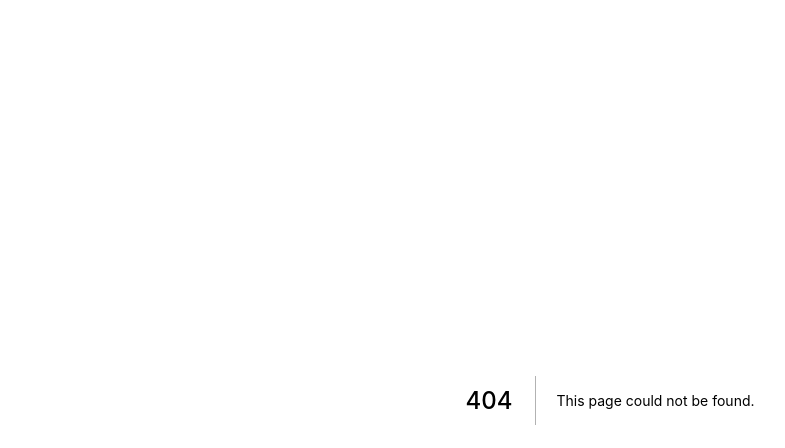
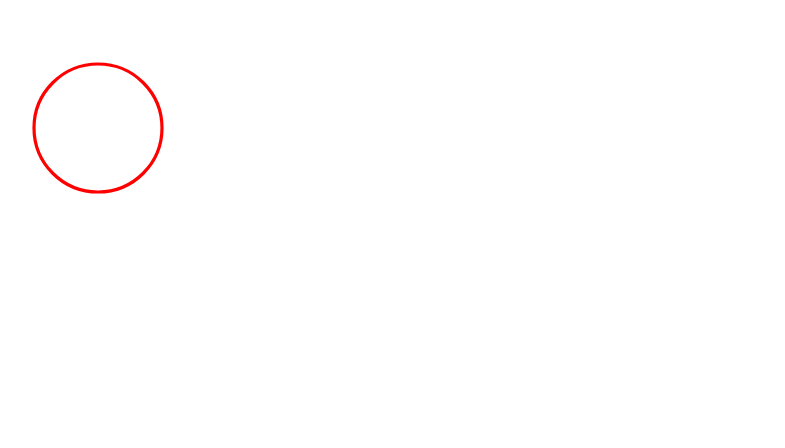
Before and after one commit to clumsycomputer/clumsy-website, a Next.js app: page /toys/loop-explorer in a window 1280 px wide. Before the commit this address had no page. Shown: the top 448 px of the page, without its empty margins (30-815 px from the left). Built offline with nearby package versions, Linux system fonts and the light colour scheme.

Commit message:
feature(LoopExplorerPage): basic graphic component

```diff
--- /dev/null
+++ b/components/pages/toys/loop-explorer/LoopExplorerPage.tsx
@@ -0,0 +1,110 @@
+import { PropsWithChildren } from "react";
+
+export interface LoopExplorerPageProps {}
+
+export function LoopExplorerPage(props: LoopExplorerPageProps) {
+  const {} = props;
+  const baseCircleEncoding: Circle = {
+    radius: 1,
+    center: [0, 0],
+  };
+  const baseCircleGeometry = baseCircleEncoding;
+  return (
+    <div>
+      <div style={{ width: 256, height: 256 }}>
+        <Graphic
+          viewAspectRatio={[1, 1]}
+          clientSpace={[
+            [-2, 2],
+            [-2, 2],
+          ]}
+        >
+          <circle
+            r={baseCircleGeometry.radius}
+            cx={baseCircleGeometry.center[0]}
+            cy={baseCircleGeometry.center[1]}
+            stroke={"red"}
+            strokeWidth={0.05}
+            fillOpacity={0}
+          />
+        </Graphic>
+      </div>
+    </div>
+  );
+}
+
+interface GraphicProps extends Pick<Required<PropsWithChildren>, "children"> {
+  viewAspectRatio: Vector2;
+  clientSpace: Space2;
+}
+
+function Graphic(props: GraphicProps) {
+  const { children, viewAspectRatio, clientSpace } = props;
+  const viewBoxRectangle = {
+    x: 0,
+    y: 0,
+    width: viewAspectRatio[0],
+    height: viewAspectRatio[1],
+  };
+  const clientRectangle = getSpaceRectangle({
+    someSpace: clientSpace,
+  });
+  return (
+    <svg
+      viewBox={getViewBox({
+        someRectangle: viewBoxRectangle,
+      })}
+    >
+      <g
+        transform={`scale(${viewBoxRectangle.width / clientRectangle.width},${
+          viewBoxRectangle.height / clientRectangle.height
+        }) translate(${viewBoxRectangle.x - clientRectangle.x}, ${
+          viewBoxRectangle.y - clientRectangle.y
+        }) scale(1,-1)`}
+      >
+        {children}
+      </g>
+    </svg>
+  );
+}
+
+interface GetViewBoxApi {
+  someRectangle: Rectangle;
+}
+
+function getViewBox(api: GetViewBoxApi): string {
+  const { someRectangle } = api;
+  return `${someRectangle.x} ${someRectangle.y} ${someRectangle.width} ${someRectangle.height}`;
+}
+
+type Space2 = [x: Vector2, y: Vector2];
+
+interface GetSpaceRectangelApi {
+  someSpace: Space2;
+}
+
+function getSpaceRectangle(api: GetSpaceRectangelApi) {
+  const { someSpace } = api;
+  return {
+    x: someSpace[0][0],
+    y: someSpace[1][0],
+    width: someSpace[0][1] - someSpace[0][0],
+    height: someSpace[1][1] - someSpace[1][0],
+  };
+}
+
+interface Rectangle {
+  x: number;
+  y: number;
+  width: number;
+  height: number;
+}
+
+interface Circle {
+  radius: number;
+  center: Point;
+}
+
+type Point = Vector2;
+
+type Vector2 = [x: number, y: number];
--- a/pages/dev.tsx
+++ b/pages/dev.tsx
@@ -141,12 +141,6 @@ export default () => {
     );
     return someSine > maxResult ? someSine : maxResult;
   }, 0);
-  // const maxCosine = loopPoints.reduce((maxResult, someLoopPoint) => {
-  //   const someCosine = Math.abs(
-  //     someLoopPoint[0] - subCircleNode.nodeGeometry.center[0]
-  //   );
-  //   return someCosine > maxResult ? someCosine : maxResult;
-  // }, 0);
   const minCos = loopPoints.reduce((maxResult, someLoopPoint) => {
     const someCosine = someLoopPoint[0] - subCircleNode.nodeGeometry.center[0];
     return someCosine < maxResult ? someCosine : maxResult;
--- /dev/null
+++ b/pages/toys/loop-explorer.tsx
@@ -0,0 +1,3 @@
+import { LoopExplorerPage } from "../../components/pages/toys/loop-explorer/LoopExplorerPage";
+
+export default LoopExplorerPage;
```
